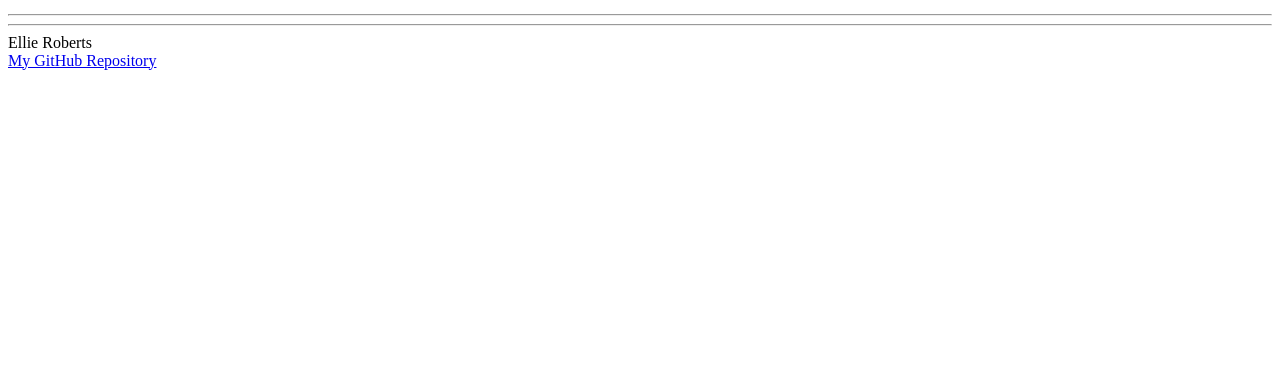
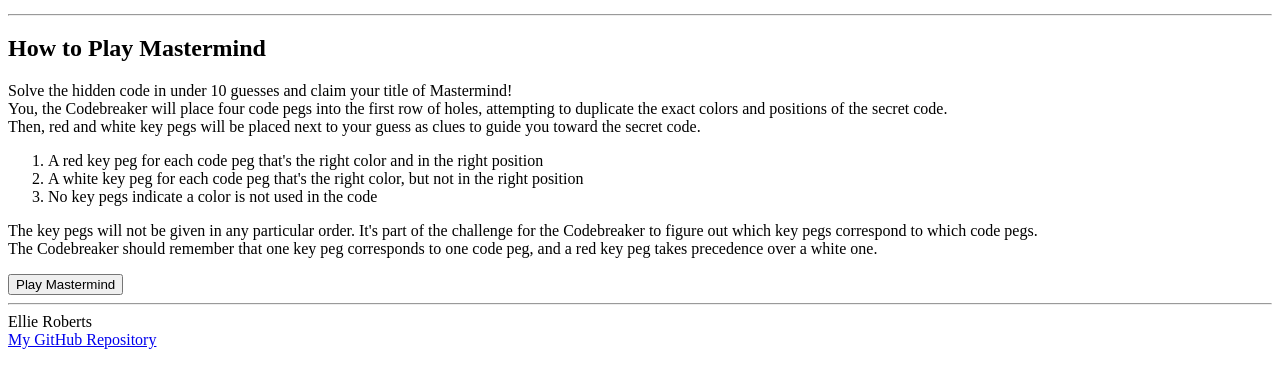
Before and after one commit to ellieriii/Startup, a plain HTML site: page mastermind-online_html/instructions.html in a window 1280 px wide. Shown: the part 161-548 px from the top of the page. Drawn offline with Linux system fonts and the light colour scheme.

Commit message:
instructions page

```diff
--- a/mastermind-online_html/instructions.html
+++ b/mastermind-online_html/instructions.html
@@ -22,6 +22,25 @@
     <hr />
   </header>
 
+  <main>
+    <h2>How to Play Mastermind</h2>
+
+    <p>Solve the hidden code in under 10 guesses and claim your title of Mastermind!<br>
+      You, the Codebreaker will place four code pegs into the first row of holes, attempting to duplicate the exact colors and positions of the secret code. <br>
+      Then, red and white key pegs will be placed next to your guess as clues to guide you toward the secret code. <br>
+      <ol>
+        <li> A red key peg for each code peg that's the right color and in the right position</li>
+        <li> A white key peg for each code peg that's the right color, but not in the right position</li>
+        <li>No key pegs indicate a color is not used in the code</li>
+      </ol>
+      The key pegs will not be given in any particular order. It's part of the challenge for the Codebreaker to figure out which key pegs correspond to which code pegs. <br>
+      The Codebreaker should remember that one key peg corresponds to one code peg, and a red key peg takes precedence over a white one.
+    </p>
+    <form method="get" action="play.html">
+      <button type="submit">Play Mastermind</button>
+    </form>
+  </main>
+
   <footer>
     <hr />
     <span class="text-reset">Ellie Roberts</span>
```
